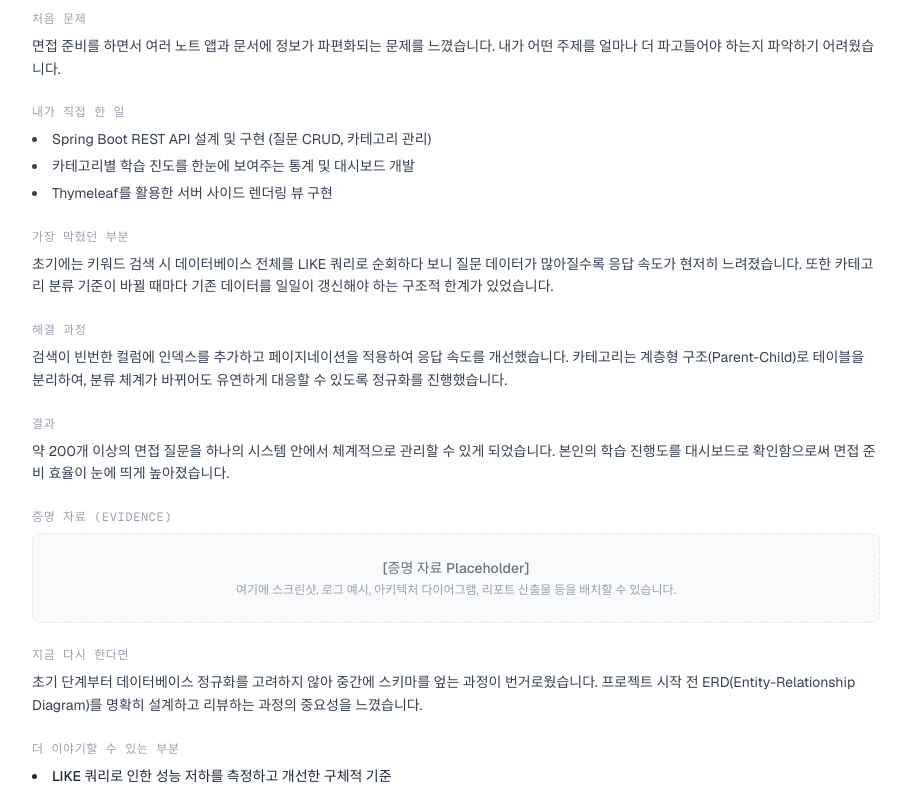
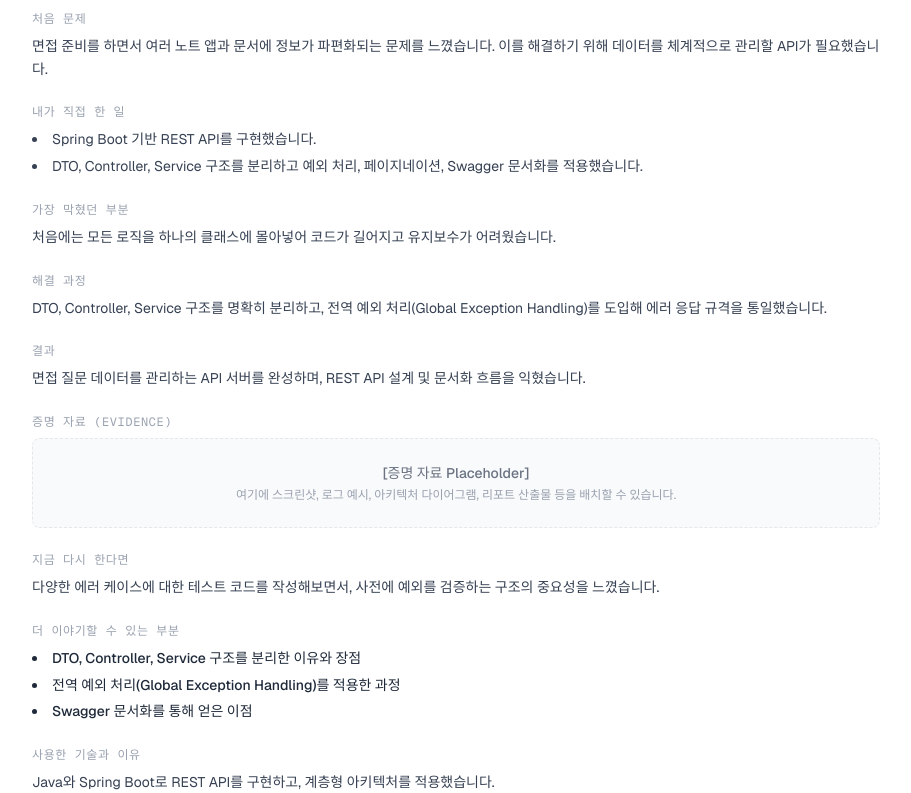
Before and after one commit to lukemin-dev/gyumin-archive, a Next.js app: page /projects/backend-interview-tracker in a window 1280 px wide. Shown: the part 400-1193 px from the top of the page, without its empty margins (184-1095 px from the left). Built offline with nearby package versions, Linux system fonts and the light colour scheme.

Commit message:
Update resume download link

```diff
--- a/src/app/about/page.tsx
+++ b/src/app/about/page.tsx
@@ -5,8 +5,8 @@ import SkillTag from "@/components/SkillTag";
 import Image from "next/image";
 
 export const metadata = {
-  title: "소개 | 김규민",
-  description: "김규민의 학력, 기술 스택, 관심 분야를 소개합니다.",
+  title: "소개 | 이규민",
+  description: "이규민의 학력, 기술 스택, 관심 분야를 소개합니다.",
 };
 
 export default function AboutPage() {
@@ -30,7 +30,7 @@ export default function AboutPage() {
               priority
             />
           )}
-          <p className="text-sm text-gray-700 leading-relaxed">{profile.bio}</p>
+          <p className="text-sm text-gray-700 leading-relaxed whitespace-pre-wrap">{profile.bio}</p>
         </div>
       </SectionBlock>
 
--- a/src/app/activities/page.tsx
+++ b/src/app/activities/page.tsx
@@ -3,8 +3,8 @@ import PageHeader from "@/components/PageHeader";
 import ActivityItem from "@/components/ActivityItem";
 
 export const metadata = {
-  title: "활동 | 김규민",
-  description: "김규민의 멘토링, 봉사, 학술 활동입니다.",
+  title: "활동 | 이규민",
+  description: "이규민의 멘토링, 봉사, 학술 활동입니다.",
 };
 
 export default function ActivitiesPage() {
--- a/src/app/courses/page.tsx
+++ b/src/app/courses/page.tsx
@@ -3,8 +3,8 @@ import PageHeader from "@/components/PageHeader";
 import CourseItem from "@/components/CourseItem";
 
 export const metadata = {
-  title: "교육 | 김규민",
-  description: "김규민이 참여한 교육 프로그램 및 과정입니다.",
+  title: "교육 | 이규민",
+  description: "이규민이 참여한 교육 프로그램 및 과정입니다.",
 };
 
 export default function CoursesPage() {
--- a/src/app/en/page.tsx
+++ b/src/app/en/page.tsx
@@ -14,7 +14,7 @@ export default function EnglishSummaryPage() {
           Computer Engineering student interested in automation, backend systems, and cloud infrastructure.
         </p>
         <p className="text-gray-600 leading-relaxed">
-          I focus on reducing repeated problems by setting clear criteria, leaving logs, and designing workflows that can be resumed after failure.
+          Architecting resilient systems and automating repetitive workflows. I focus on establishing clear input criteria, implementing robust logging, and designing fault-tolerant pipelines that can resume seamlessly after failures.
         </p>
       </section>
 
@@ -49,8 +49,7 @@ export default function EnglishSummaryPage() {
           <p className="font-semibold text-gray-900">Crosslink / SEO Automation Team Intern</p>
           <p className="text-sm text-gray-500 mb-2">Yokohama, Japan / 2026.01 ~ 2026.02</p>
           <ul className="list-disc list-inside space-y-1 ml-2">
-            <li>Utilized Python, GSC API, Google Sheets API, and Gemini API</li>
-            <li>Reduced manual analysis workflow from 2–3 days to around 10 seconds</li>
+            <li>Engineered an automated SEO reporting pipeline using Python, GSC, and Gemini APIs. Drastically reduced manual data extraction and spreadsheet aggregation time from 3 days to under 10 seconds.</li>
           </ul>
         </div>
       </section>
--- a/src/app/experience/page.tsx
+++ b/src/app/experience/page.tsx
@@ -4,8 +4,8 @@ import ExperienceCard from "@/components/ExperienceCard";
 import SkillTag from "@/components/SkillTag";
 
 export const metadata = {
-  title: "경험 | 김규민",
-  description: "김규민의 인턴십 및 실무 경험입니다.",
+  title: "경험 | 이규민",
+  description: "이규민의 인턴십 및 실무 경험입니다.",
 };
 
 export default function ExperiencePage() {
--- a/src/app/notes/page.tsx
+++ b/src/app/notes/page.tsx
@@ -3,8 +3,8 @@ import PageHeader from "@/components/PageHeader";
 import NoteItem from "@/components/NoteItem";
 
 export const metadata = {
-  title: "노트 | 김규민",
-  description: "김규민의 기술 노트입니다.",
+  title: "노트 | 이규민",
+  description: "이규민의 기술 노트입니다.",
 };
 
 export default function NotesPage() {
--- a/src/app/page.tsx
+++ b/src/app/page.tsx
@@ -58,8 +58,8 @@ export default function Home() {
           <h1 className="text-3xl font-bold text-gray-900 mb-3">
             이규민의 경험 정리
           </h1>
-          <p className="text-lg text-gray-700 leading-relaxed max-w-2xl mb-6">
-            자동화와 시스템 운영에 관심이 있습니다. 특히 같은 문제가 반복되지 않게 기준을 만들고, 로그로 원인을 다시 찾을 수 있는 구조를 고민해왔습니다.
+          <p className="text-lg text-gray-700 leading-relaxed max-w-2xl mb-6 whitespace-pre-wrap">
+            자동화와 시스템 운영에 관심이 있습니다. 특히 코드를 바로 고치기보다 입력 기준을 맞추고, 로그를 남기며, 실패 시 재개 가능한 견고한 구조를 고민합니다.
           </p>
 
         {/* Direction keywords */}
--- a/src/app/projects/[slug]/page.tsx
+++ b/src/app/projects/[slug]/page.tsx
@@ -18,7 +18,7 @@ export async function generateMetadata({
   const project = projects.find((p) => p.slug === slug);
   if (!project) return { title: "프로젝트를 찾을 수 없습니다" };
   return {
-    title: `${project.title} | 김규민`,
+    title: `${project.title} | 이규민`,
     description: project.theme,
   };
 }
@@ -90,7 +90,7 @@ export default async function ProjectDetailPage({
       </DetailSection>
 
       <DetailSection label="처음 문제">
-        <p>{project.problem}</p>
+        <p className="whitespace-pre-wrap">{project.problem}</p>
       </DetailSection>
 
       <DetailSection label="내가 직접 한 일">
@@ -102,15 +102,15 @@ export default async function ProjectDetailPage({
       </DetailSection>
 
       <DetailSection label="가장 막혔던 부분">
-        <p>{project.bottleneck}</p>
+        <p className="whitespace-pre-wrap">{project.bottleneck}</p>
       </DetailSection>
 
       <DetailSection label="해결 과정">
-        <p>{project.solution}</p>
+        <p className="whitespace-pre-wrap">{project.solution}</p>
       </DetailSection>
 
       <DetailSection label="결과">
-        <p>{project.result}</p>
+        <p className="whitespace-pre-wrap">{project.result}</p>
       </DetailSection>
 
       <DetailSection label="증명 자료 (Evidence)">
@@ -121,7 +121,7 @@ export default async function ProjectDetailPage({
       </DetailSection>
 
       <DetailSection label="지금 다시 한다면">
-        <p>{project.retrospective}</p>
+        <p className="whitespace-pre-wrap">{project.retrospective}</p>
       </DetailSection>
 
       <DetailSection label="더 이야기할 수 있는 부분">
@@ -133,7 +133,7 @@ export default async function ProjectDetailPage({
       </DetailSection>
 
       <DetailSection label="사용한 기술과 이유">
-        <p>{project.techContext}</p>
+        <p className="whitespace-pre-wrap">{project.techContext}</p>
       </DetailSection>
 
       {/* Links */}
@@ -169,22 +169,6 @@ export default async function ProjectDetailPage({
           </div>
         </DetailSection>
       )}
-
-      {/* Screenshots placeholder */}
-      {project.screenshots && project.screenshots.length > 0 && (
-        <DetailSection label="스크린샷">
-          <div className="grid gap-4 md:grid-cols-2">
-            {project.screenshots.map((src, i) => (
-              <div
-                key={i}
-                className="border border-gray-200 rounded-lg aspect-video flex items-center justify-center bg-gray-50 text-sm text-gray-400"
-              >
-                스크린샷 placeholder
-              </div>
-            ))}
-          </div>
-        </DetailSection>
-      )}
     </div>
   );
 }
--- a/src/app/projects/page.tsx
+++ b/src/app/projects/page.tsx
@@ -3,8 +3,8 @@ import PageHeader from "@/components/PageHeader";
 import ProjectCard from "@/components/ProjectCard";
 
 export const metadata = {
-  title: "프로젝트 | 김규민",
-  description: "김규민이 수행한 개발 프로젝트 목록입니다.",
+  title: "프로젝트 | 이규민",
+  description: "이규민이 수행한 개발 프로젝트 목록입니다.",
 };
 
 export default function ProjectsPage() {
--- a/src/app/resume/page.tsx
+++ b/src/app/resume/page.tsx
@@ -25,16 +25,13 @@ export default function ResumePage() {
           </p>
 
           <a
-            href="/resume/gyumin-lee-resume-public.pdf"
+            href="/resume.pdf"
             download
             className="inline-block px-6 py-2.5 bg-gray-900 text-white text-sm font-medium rounded hover:bg-gray-800 transition-colors"
           >
             이력서 다운로드 (PDF)
           </a>
 
-          <p className="text-xs text-gray-400 mt-4">
-            * 현재 플레이스홀더 PDF입니다. 실제 이력서로 교체해 주세요.
-          </p>
         </div>
       </div>
 
--- a/src/data/profile.ts
+++ b/src/data/profile.ts
@@ -6,7 +6,7 @@ export const profile: Profile = {
   title: "Cloud Infrastructure & Backend Engineer",
   tagline:
     "반복 작업을 자동화하고, 시스템을 모니터링하며, 장애 없이 재현 가능한 인프라를 구축하는 데 집중합니다.",
-  bio: "처음부터 거창한 시스템을 만들려고 했다기보다, 프로젝트를 하면서 같은 문제가 반복되는 상황을 자주 봤습니다. 그래서 코드를 바로 고치기보다 입력 기준을 맞추고, 로그를 남기고, 실패했을 때 다시 이어서 실행할 수 있는 구조를 고민하게 됐습니다. 일본 요코하마 IT 기업 인턴십에서 자동화 파이프라인을 구축해 3일 걸리던 작업을 10초로 단축했고, IoT 시스템을 구축하면서 Edge-to-Cloud 구조를 경험했습니다. 전공 학습에서도 꾸준함을 유지해 GPA 4.26/4.5와 학과 수석을 기록했습니다.",
+  bio: "• 문제 해결 철학: 코드를 바로 고치기보다 입력 기준을 맞추고, 로그를 남기며, 실패 시 재개 가능한 견고한 구조를 설계합니다.\n• 인턴십 자동화 성과: 일본 요코하마 IT 기업에서 수동 데이터 추출 및 엑셀 취합에 3일 소요되던 작업을 10초로 단축하는 파이프라인을 구축했습니다.\n• 성실함과 꾸준함: 전공 학습에서 꾸준함을 유지해 GPA 4.26/4.5와 수석 경험을 기록했습니다.",
   email: "lgmlgm227@naver.com",
   github: "https://github.com/lukemin-dev",
   portfolioRepo: "https://github.com/lukemin-dev/gyumin-archive",
@@ -41,24 +41,24 @@ export const profile: Profile = {
   ],
   skills: [
     {
-      category: "Cloud/Infra",
-      items: ["AWS", "Docker", "Linux", "Terraform"],
+      category: "Backend",
+      items: ["Java", "Spring Boot", "Python", "REST API", "Swagger/OpenAPI", "SQL"],
     },
     {
-      category: "Backend",
-      items: ["Java", "Spring", "Python", "Node.js"],
+      category: "Cloud/Infra",
+      items: ["AWS EC2", "Linux", "Git/GitHub"],
     },
     {
-      category: "Monitoring",
-      items: ["Grafana", "Prometheus", "ELK Stack"],
+      category: "Automation & API",
+      items: ["GSC API", "Google Sheets API", "Gemini API"],
     },
     {
-      category: "Automation",
-      items: ["Selenium", "Shell Script", "CI/CD"],
+      category: "Engineering Focus",
+      items: ["Input Validation", "Retry Logic", "Checkpointing"],
     },
     {
-      category: "Database",
-      items: ["MySQL", "PostgreSQL", "Redis"],
+      category: "Fundamentals",
+      items: ["OS / Database / Network"],
     },
   ],
   interests: ["클라우드 인프라", "백엔드 시스템", "자동화", "모니터링"],
--- a/src/data/projects.ts
+++ b/src/data/projects.ts
@@ -25,7 +25,7 @@ export const projects: Project[] = [
     solution:
       "비용과 속도 면에서 더 적합한 Gemini 1.5 Flash 모델로 전환하고, 할당량 초과 시 자동으로 재시도하거나 대체 모델을 감지하는 로직을 추가했습니다. 또한 실행 단계를 나누어 체크포인트를 저장하게 만들어, 실패해도 중간부터 다시 실행할 수 있는 구조를 만들었습니다.",
     result:
-      "3일 걸리던 수동 작업을 10초로 단축했습니다. 무엇보다 팀원 누구나 버튼 한 번만 누르면 동일한 기준의 리포트를 얻을 수 있게 되어 반복 업무에 대한 스트레스가 크게 줄었습니다.",
+      "3일 걸리던 수동 작업을 10초로 단축했습니다. 담당자가 같은 기준으로 결과를 확인할 수 있는 형태로 정리하여, 반복 업무에 대한 스트레스가 크게 줄었습니다.",
     retrospective:
       "당시에는 급하게 기능 구현에 집중하다 보니 API 호출 로직이 여러 모듈에 흩어졌습니다. 다시 설계한다면, 외부 API 의존성을 캡슐화하는 계층을 분리해 테스트와 에러 처리를 더 일관성 있게 관리하고 싶습니다.",
     interviewPoints: [
@@ -34,7 +34,7 @@ export const projects: Project[] = [
       "동일한 입력에서 일관된 결과를 얻기 위해 도입한 데이터 검증 방식",
     ],
     techContext: "Python으로 GSC API와 Google Sheets API를 연결했고, 데이터 형식이 흔들리는 문제를 입력 스키마 검증과 예외 데이터 분리로 줄였습니다.",
-    shortProblem: "SEO 분석 기준이 흔들리고 수작업에 2~3일이 걸렸습니다.",
+    shortProblem: "SEO 분석 기준이 흔들리고 수동 데이터 추출 및 엑셀 취합에 3일이 소요되었습니다.",
     shortAction: "GSC API, Google Sheets API, Gemini API를 연결하고 입력 스키마 검증, 예외 데이터 분리, 재시도 규칙을 넣었습니다.",
     shortResult: "분석과 리포트 생성 시간을 약 10초 내외로 줄였습니다.",
     shortQuestion: "Gemini API 호출 제한이 발생했을 때 처리 방식을 조정한 과정",
@@ -64,7 +64,7 @@ export const projects: Project[] = [
     solution:
       "에러를 추적할 수 있도록 스레드 ID와 시간을 강제하는 로그 기준을 맞췄습니다. 메시지 깨짐 문제를 해결하기 위해 헤더에 페이로드 길이를 포함하는 커스텀 프로토콜을 정의하고, 지정된 길이만큼 데이터를 읽어 들이도록 수신 버퍼 처리 로직을 수정했습니다.",
     result:
-      "메시지가 깨지던 문제를 해결하여 10명 이상의 동시 접속을 안정적으로 처리할 수 있었습니다. 특히 팀원들이 같은 기준으로 로그를 확인하게 되면서 디버깅 속도가 크게 향상되었습니다.",
+      "멀티스레드 환경에서 패킷 깨짐 없이 동시 접속 안정성 확보를 달성했습니다. 특히 팀원들이 같은 기준으로 로그를 확인하게 되면서 디버깅 속도가 크게 향상되었습니다.",
     retrospective:
       "직접 스레드를 생성하는 방식은 접속자가 많아지면 서버에 부담이 커진다는 것을 배웠습니다. 지금 다시 한다면 스레드 풀(Thread Pool)이나 Java NIO 기반의 비동기 소켓 처리를 도입해 리소스 사용을 최적화해보고 싶습니다.",
     interviewPoints: [
@@ -87,9 +87,9 @@ export const projects: Project[] = [
     period: "2024.05-2024.07",
     theme: "센서 데이터 기반 환경 모니터링",
     details: [
-      "Raspberry Pi와 센서를 활용해 가스, 화재, 온습도 등 환경 데이터를 수집",
-      "네트워크 장애 상황을 고려해 로컬 저장과 재전송 구조를 설계",
-      "현장 데이터가 끊기지 않고 서버로 이어지는 흐름과 운영 안정성의 중요성 학습"
+      "Raspberry Pi와 센서 데이터를 서버로 전송하는 흐름을 설계했습니다.",
+      "네트워크 장애 상황을 고려해 로컬 저장과 재전송 구조를 검토했습니다.",
+      "센서 데이터가 서버까지 이어지는 흐름과 운영 안정성의 중요성을 학습했습니다."
     ],
     problem:
       "센서 장비에 문제가 생겼을 때 수동으로 로그를 뒤져봐야만 원인을 알 수 있었습니다. 장애가 발생한 시점을 정확히 파악하기 어렵고 알림 체계가 없어서 대응이 항상 늦었습니다.",
@@ -101,20 +101,20 @@ export const projects: Project[] = [
     bottleneck:
       "센서에서 보내는 데이터 형식이 일정하지 않아서 데이터베이스에 넣기 전에 에러가 자주 났습니다. 또한, 네트워크가 불안정할 때 데이터가 유실되는 현상이 발견되었습니다.",
     solution:
-      "데이터를 DB에 넣기 전에 입력 형식을 검증하고 규격화하는 전처리 단계를 추가했습니다. 네트워크 불안정 문제는 MQTT의 QoS 레벨을 상향 조정하고 로컬에 임시 버퍼링을 두어 나중에 한 번에 재전송하는 방식으로 데이터 유실을 막았습니다.",
+      "데이터를 DB에 넣기 전에 입력 형식을 검증하고 규격화하는 전처리 단계를 추가했습니다. 네트워크 장애 상황을 고려해 로컬 저장과 재전송 구조를 검토했습니다.",
     result:
-      "수동 확인 없이 센서 이상을 1분 내외로 즉시 감지하게 되었습니다. 로그와 데이터를 대시보드에 모아두니, 시스템을 유지보수하는 사람들이 언제 어디서 문제가 발생했는지 직관적으로 파악할 수 있게 되었습니다.",
+      "센서 데이터가 서버까지 이어지는 흐름과 운영 안정성의 중요성을 학습했습니다.",
     retrospective:
       "단일 노드에 InfluxDB를 구성하여 트래픽이 몰릴 때 부하가 우려되었습니다. 앞으로는 메시지 큐(Kafka, RabbitMQ)를 도입해 트래픽 스파이크를 완충하는 구조를 적용해보고 싶습니다.",
     interviewPoints: [
-      "네트워크가 불안정할 때 센서 데이터를 유실 없이 보존한 방법",
+      "네트워크 장애 상황을 고려해 센서 데이터의 유실 가능성을 줄이기 위해 검토한 방안",
       "임계값 기반 알림에서 오탐(False Positive)을 줄이기 위한 고민",
-      "시계열 데이터베이스로 InfluxDB를 선택한 구체적 이유",
+      "시계열 데이터베이스를 사용할 때의 특징 비교",
     ],
     techContext: "Python과 MQTT를 이용해 Edge 장비에서 센서 데이터를 수집하고, InfluxDB와 Grafana를 연결해 시계열 데이터 저장 및 실시간 알림을 구성했습니다.",
     shortProblem: "네트워크가 불안정할 때 센서 데이터가 유실되었습니다.",
-    shortAction: "MQTT QoS 레벨을 조정하고 로컬 버퍼링 후 재전송하는 구조를 설계했습니다.",
-    shortResult: "센서 데이터를 유실 없이 보존하고 이상을 1분 내외로 감지하게 되었습니다.",
+    shortAction: "네트워크 장애 상황을 고려해 로컬 저장과 재전송 구조를 검토했습니다.",
+    shortResult: "센서 데이터가 서버까지 이어지는 흐름과 운영 안정성의 중요성을 학습했습니다.",
     shortQuestion: "네트워크가 불안정할 때 센서 데이터를 유실 없이 보존한 방법",
     githubUrl: "https://github.com/lukemin-dev/iot-cloud-monitoring",
     featured: true,
@@ -126,35 +126,34 @@ export const projects: Project[] = [
     period: "2024.03-2024.04",
     theme: "Spring Boot 기반 면접 질문 관리 API",
     details: [
-      "Java와 Spring Boot로 면접 질문을 카테고리와 숙련도별로 관리하는 REST API 구현",
-      "DTO, Service, Controller, 예외 처리, 페이지네이션, Swagger 문서화 적용",
+      "Spring Boot 기반 REST API를 구현했습니다.",
+      "DTO, Controller, Service 구조를 분리하고 예외 처리, 페이지네이션, Swagger 문서화를 적용했습니다.",
       "단순 CRUD를 넘어서 API 구조, 예외 처리, 테스트, 문서화 흐름을 정리"
     ],
     problem:
-      "면접 준비를 하면서 여러 노트 앱과 문서에 정보가 파편화되는 문제를 느꼈습니다. 내가 어떤 주제를 얼마나 더 파고들어야 하는지 파악하기 어려웠습니다.",
+      "면접 준비를 하면서 여러 노트 앱과 문서에 정보가 파편화되는 문제를 느꼈습니다. 이를 해결하기 위해 데이터를 체계적으로 관리할 API가 필요했습니다.",
     myContribution: [
-      "Spring Boot REST API 설계 및 구현 (질문 CRUD, 카테고리 관리)",
-      "카테고리별 학습 진도를 한눈에 보여주는 통계 및 대시보드 개발",
-      "Thymeleaf를 활용한 서버 사이드 렌더링 뷰 구현",
+      "Spring Boot 기반 REST API를 구현했습니다.",
+      "DTO, Controller, Service 구조를 분리하고 예외 처리, 페이지네이션, Swagger 문서화를 적용했습니다.",
     ],
     bottleneck:
-      "초기에는 키워드 검색 시 데이터베이스 전체를 LIKE 쿼리로 순회하다 보니 질문 데이터가 많아질수록 응답 속도가 현저히 느려졌습니다. 또한 카테고리 분류 기준이 바뀔 때마다 기존 데이터를 일일이 갱신해야 하는 구조적 한계가 있었습니다.",
+      "처음에는 모든 로직을 하나의 클래스에 몰아넣어 코드가 길어지고 유지보수가 어려웠습니다.",
     solution:
-      "검색이 빈번한 컬럼에 인덱스를 추가하고 페이지네이션을 적용하여 응답 속도를 개선했습니다. 카테고리는 계층형 구조(Parent-Child)로 테이블을 분리하여, 분류 체계가 바뀌어도 유연하게 대응할 수 있도록 정규화를 진행했습니다.",
+      "DTO, Controller, Service 구조를 명확히 분리하고, 전역 예외 처리(Global Exception Handling)를 도입해 에러 응답 규격을 통일했습니다.",
     result:
-      "약 200개 이상의 면접 질문을 하나의 시스템 안에서 체계적으로 관리할 수 있게 되었습니다. 본인의 학습 진행도를 대시보드로 확인함으로써 면접 준비 효율이 눈에 띄게 높아졌습니다.",
+      "면접 질문 데이터를 관리하는 API 서버를 완성하며, REST API 설계 및 문서화 흐름을 익혔습니다.",
     retrospective:
-      "초기 단계부터 데이터베이스 정규화를 고려하지 않아 중간에 스키마를 엎는 과정이 번거로웠습니다. 프로젝트 시작 전 ERD(Entity-Relationship Diagram)를 명확히 설계하고 리뷰하는 과정의 중요성을 느꼈습니다.",
+      "다양한 에러 케이스에 대한 테스트 코드를 작성해보면서, 사전에 예외를 검증하는 구조의 중요성을 느꼈습니다.",
     interviewPoints: [
-      "LIKE 쿼리로 인한 성능 저하를 측정하고 개선한 구체적 기준",
-      "관계형 데이터베이스에서 계층형 카테고리를 모델링한 방식",
-      "Thymeleaf 템플릿 엔진을 선택한 이유와 API 분리의 장단점",
+      "DTO, Controller, Service 구조를 분리한 이유와 장점",
+      "전역 예외 처리(Global Exception Handling)를 적용한 과정",
+      "Swagger 문서화를 통해 얻은 이점",
     ],
-    techContext: "Java와 Spring Boot로 RESTful API를 구현하고, MySQL의 계층형 테이블 구조를 통해 유연한 카테고리 관리를 가능하게 했습니다.",
-    shortProblem: "면접 질문 데이터가 많아질수록 LIKE 검색이 느려졌습니다.",
-    shortAction: "검색 컬럼에 인덱스를 추가하고 페이지네이션을 적용했으며, 카테고리를 계층형으로 분리했습니다.",
-    shortResult: "응답 속도를 개선하고 카테고리 확장에 유연한 구조를 만들었습니다.",
-    shortQuestion: "LIKE 쿼리로 인한 성능 저하를 측정하고 개선한 구체적 기준",
+    techContext: "Java와 Spring Boot로 REST API를 구현하고, 계층형 아키텍처를 적용했습니다.",
+    shortProblem: "질문 데이터를 체계적으로 관리할 API가 필요했습니다.",
+    shortAction: "Spring Boot 기반 REST API를 구현하고 계층을 분리했습니다.",
+    shortResult: "API 구조, 예외 처리, 문서화 흐름을 정리했습니다.",
+    shortQuestion: "DTO, Controller, Service 구조를 분리한 이유와 장점",
     githubUrl: "https://github.com/lukemin-dev/backend-interview-tracker",
     featured: true,
   },
```
Also changed, not shown: 1 other file (tests, documents, lock files or other folders).
